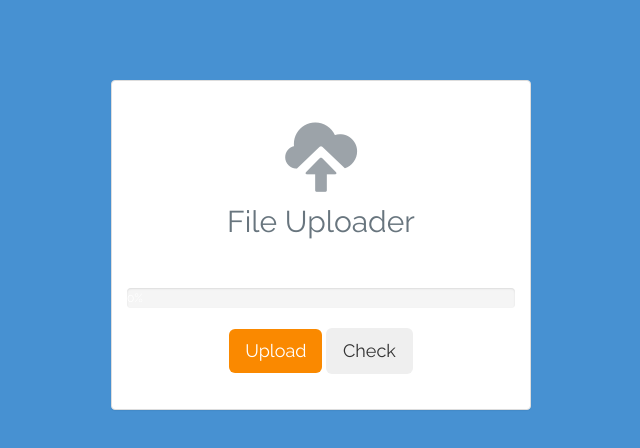
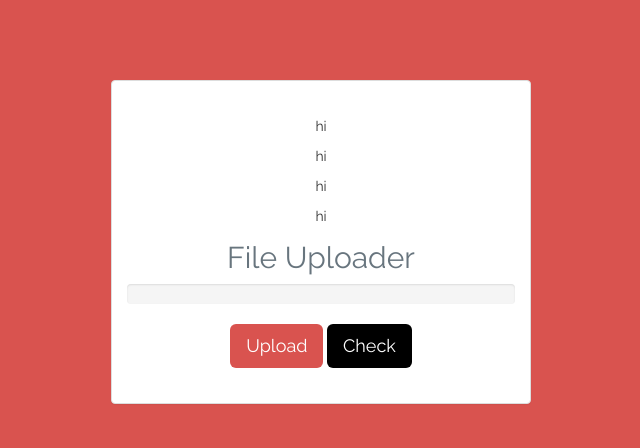
Before and after one commit to allysonaberg/vision, a website: page views/index.html in a window 1280 px wide. Both pictures are taken after a click on the button "Upload". Shown: the whole page, without its empty margins (319-959 px from the left). Drawn offline with nearby package versions, Linux system fonts and the light colour scheme; files that its build step writes are made by us from their sources; files whose address does not match are found by name.

Commit message:
physical changes

```diff
--- a/public/css/styles.css
+++ b/public/css/styles.css
@@ -5,7 +5,7 @@
 html,
 body {
   height: 100%;
-  background-color: #4791D2;
+  background-color: #d9534f;
 }
 
 body {
@@ -17,18 +17,22 @@ body {
   margin-top: 80px;
 }
 
-.upload-btn {
+.upload-btn, .check-btn {
   color: #ffffff;
-  background-color: #F89406;
+  background-color: #000000;
   border: none;
 }
 
 .upload-btn:hover,
 .upload-btn:focus,
 .upload-btn:active,
-.upload-btn.active {
+.upload-btn.active,
+.check-btn:hover,
+.check-btn:focus,
+.check-btn:active,
+.check-btn.active {
   color: #ffffff;
-  background-color: #FA8900;
+  background-color: #d9534f;
   border: none;
 }
 
--- a/public/javascripts/upload.js
+++ b/public/javascripts/upload.js
@@ -1,3 +1,11 @@
+var express = require('express');
+var app = express();
+var path = require('path');
+var formidable = require('formidable');
+var fs = require('fs');
+const app = require( "~/app" )
+
+
 $('.upload-btn').on('click', function (){
     $('#upload-input').click();
     $('.progress-bar').text('0%');
@@ -7,12 +15,9 @@ $('.upload-btn').on('click', function (){
 $('.check-btn').on('click', function (){
     $('#check-btn').click();
     $('.titlename').text('Clicked');
-
+    //app.detectLandmarks()
 });
 
-$('#check-btn').on('change', function() {
-  $('.titlename').html('Clicked');
-})
 $('#upload-input').on('change', function(){
 
   var files = $(this).get(0).files;
@@ -29,6 +34,8 @@ $('#upload-input').on('change', function(){
       // add the files to formData object for the data payload
       formData.append('uploads[]', file, file.name);
     }
+
+    //app.base64_encode(formData)
 
     $.ajax({
       url: '/upload',
@@ -57,9 +64,7 @@ $('#upload-input').on('change', function(){
 
             // once the upload reaches 100%, set the progress bar text to done
             if (percentComplete === 100) {
-              //$('.progress-bar').html('Done');
-                $('.progress-bar').html('Clicked');
-
+              $('.progress-bar').html('Done');
             }
 
           }
--- a/views/index.html
+++ b/views/index.html
@@ -17,9 +17,13 @@
       <div class="col-xs-12">
         <div class="panel panel-default">
           <div class="panel-body">
-            <span class="glyphicon glyphicon-cloud-upload"></span>
+            <span>
+              <p> hi </p>
+              <p> hi </p>
+              <p> hi </p>
+              <p> hi </p>
+            </span>
             <h2 class = "titlename">File Uploader</h2>
-            <h4> </h4>
             <div class="progress">
               <div class="progress-bar" role="progressbar"></div>
             </div>
```
Also changed, not shown: app.js (+13 -4 lines), views/vision.jpg (added).
